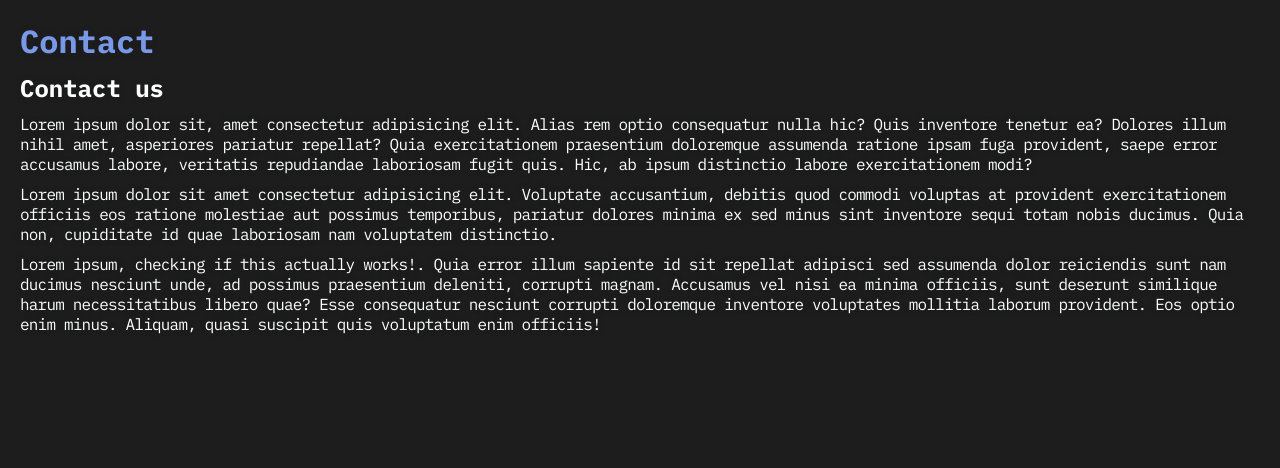
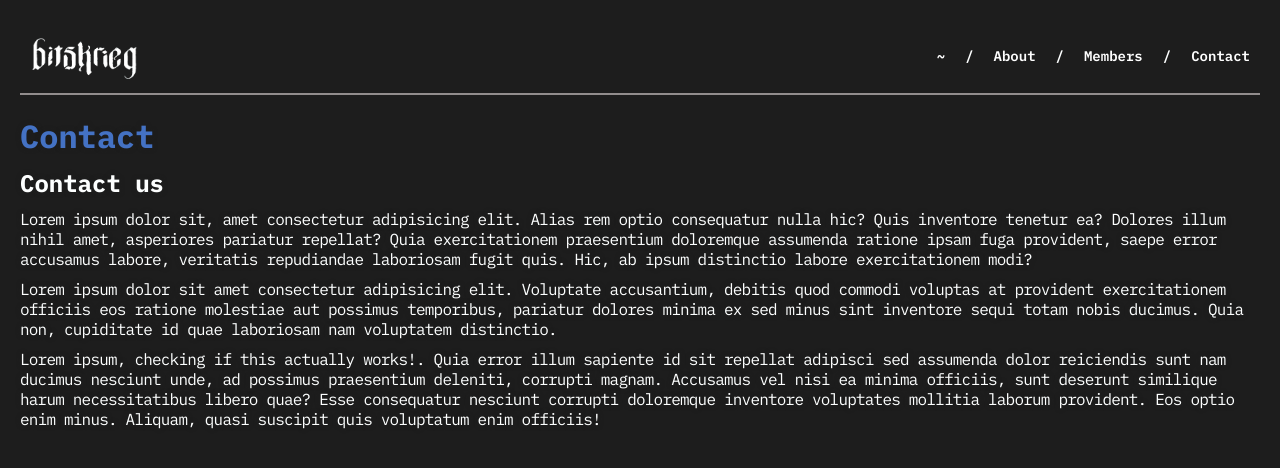
Before and after one commit to bitskriegofficial/BITSkrieg-Website, a React (Vite) app: page /contact in a window 1280 px wide. Shown: the top 468 px of the page. Built offline with nearby package versions, Linux system fonts and the light colour scheme; a web font is replaced by a local one.

Commit message:
add navbar to rest of the pages

```diff
--- a/index.html
+++ b/index.html
@@ -2,7 +2,7 @@
 <html lang="en">
   <head>
     <meta charset="UTF-8" />
-    <link rel="icon" type="image/svg+xml" href="./bitskrieg.png" />
+    <link rel="icon" type="image/svg+xml" href="./bitskrieg.jpg" />
     <meta name="viewport" content="width=device-width, initial-scale=1.0" />
     <title>BITSkrieg</title>
     <link
--- a/src/App.css
+++ b/src/App.css
@@ -2,6 +2,10 @@
   margin: 0;
   padding: 0;
   box-sizing: border-box;
+}
+
+:root{
+  --blue:#4472C4;
 }
 
 body {
@@ -24,7 +28,6 @@ body {
   min-height: 100vh;
   height: 100%;
   gap: 20px;
-  justify-content: space-between;
   /* overflow: hidden; */
 }
 
@@ -60,7 +63,7 @@ body {
 }
 
 .nav-menu-item:hover{
-  color: #7998e8;
+  color: var(--blue);
 }
 .nav-separator {
   cursor: auto;
@@ -246,7 +249,7 @@ body {
 }
 
 #title-span {
-  color: #7998e8;
+  color: var(--blue);
 }
 
 .content a {
--- a/src/components/Navbar.jsx
+++ b/src/components/Navbar.jsx
@@ -3,8 +3,7 @@ import { Link } from 'react-router-dom'
 export default function Navbar() {
   return (
     <div className="navbar" id="navbar">
-      {/* <p id="logo">BITSkrieg</p> */}
-      <img src="./bitskrieg_logo.png" alt="BITSkrieg Logo" id="logo" />
+      <img style={{opacity:window.location.pathname==="/"?0:100}} src="./bitskrieg_logo.png" alt="BITSkrieg Logo" id="logo" />
       <ul id="nav-menu">
         <Link className='nav-menu-item' style={{ textDecoration: 'none' }} to='/'>
           ~
--- a/src/pages/About.jsx
+++ b/src/pages/About.jsx
@@ -1,5 +1,10 @@
+import { Fragment } from "react"
+import Navbar from "../components/Navbar"
+
 export default function About(){
     return(
+      <Fragment>
+        <Navbar />
         <div className="content" id='about-section'>
         <h1><span id="title-span">About</span></h1>
         <h2>We are One of India's Top Rated CTF Teams</h2>
@@ -27,5 +32,6 @@ export default function About(){
           like Google, Microsoft, Facebook and TrendMicro.
         </p>
       </div>
+      </Fragment>
     )
 }
--- a/src/pages/Contact.jsx
+++ b/src/pages/Contact.jsx
@@ -1,6 +1,10 @@
-export default function Contact(){
-    return(
+import { Fragment } from "react"
+import Navbar from "../components/Navbar"
 
+export default function Contact() {
+  return (
+    <Fragment>
+      <Navbar />
       <div className="content" id='contact-section'>
         <h1><span id="title-span">Contact</span></h1>
         <h2>Contact us</h2>
@@ -11,5 +15,6 @@ export default function Contact(){
         <p>Lorem ipsum, checking if this actually works!. Quia error illum sapiente id sit repellat adipisci sed assumenda dolor reiciendis sunt nam ducimus nesciunt unde, ad possimus praesentium deleniti, corrupti magnam. Accusamus vel nisi ea minima officiis, sunt deserunt similique harum necessitatibus libero quae? Esse consequatur nesciunt corrupti doloremque inventore voluptates mollitia laborum provident. Eos optio enim minus. Aliquam, quasi suscipit quis voluptatum enim officiis!
         </p>
       </div>
+    </Fragment>
   )
 }
--- a/src/pages/Members.jsx
+++ b/src/pages/Members.jsx
@@ -1,6 +1,11 @@
-export default function Members(){
-    return (
-        <div className="content" id='members-section'>
+import { Fragment } from "react"
+import Navbar from "../components/Navbar"
+
+export default function Members() {
+  return (
+    <Fragment>
+      <Navbar />
+      <div className="content" id='members-section'>
         <h1><span id="title-span">Members</span></h1>
         <h2>Members subtitle</h2>
         <p>Lorem ipsum dolor sit, amet consectetur adipisicing elit. Alias rem optio consequatur nulla hic? Quis inventore tenetur ea? Dolores illum nihil amet, asperiores pariatur repellat? Quia exercitationem praesentium doloremque assumenda ratione ipsam fuga provident, saepe error accusamus labore, veritatis repudiandae laboriosam fugit quis. Hic, ab ipsum distinctio labore exercitationem modi?
@@ -10,5 +15,6 @@ export default function Members(){
         <p>Lorem ipsum, dolor sit amet consectetur adipisicing elit. Quia error illum sapiente id sit repellat adipisci sed assumenda dolor reiciendis sunt nam ducimus nesciunt unde, ad possimus praesentium deleniti, corrupti magnam. Accusamus vel nisi ea minima officiis, sunt deserunt similique harum necessitatibus libero quae? Esse consequatur nesciunt corrupti doloremque inventore voluptates mollitia laborum provident. Eos optio enim minus. Aliquam, quasi suscipit quis voluptatum enim officiis!
         </p>
       </div>
-    )
+    </Fragment>
+  )
 }
```
Lines whose indentation alone changed are shown as unchanged.
